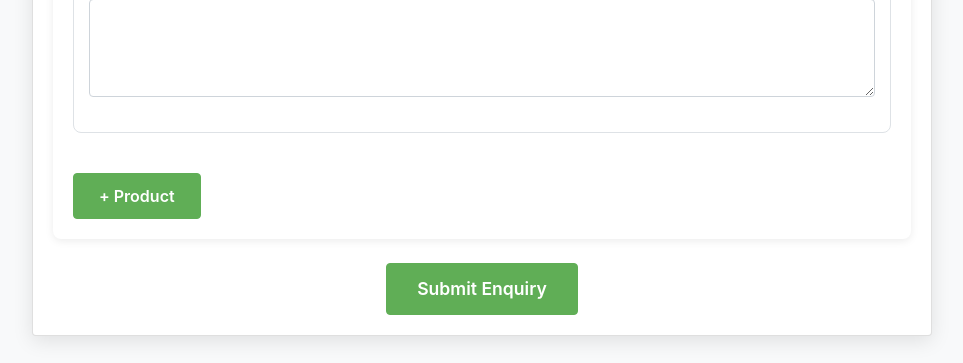
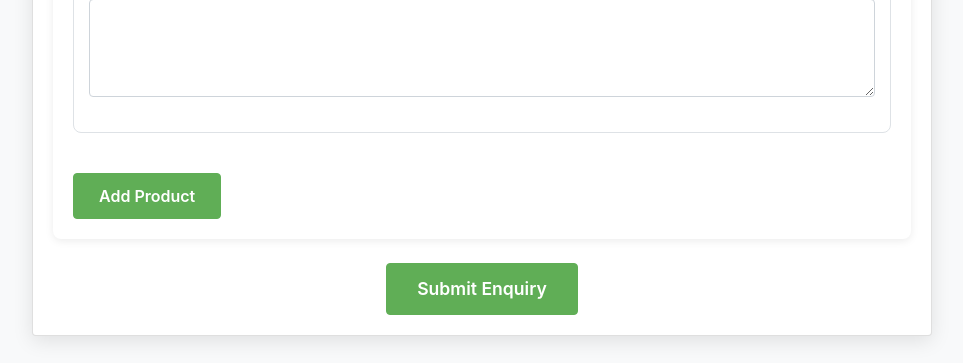
Before and after one commit to mukesh-v2/shelflife-enquiry, a Flask app: page /customer_form in a window 1280 px wide. Shown: the part 1814-2177 px from the top of the page, without its empty margins (158-1121 px from the left). Run offline with Flask 2, Linux system fonts and the light colour scheme; some libraries are stand-ins or nearby versions.

Commit message:
Update customer_form.html (Add product)

```diff
--- a/templates/customer_form.html
+++ b/templates/customer_form.html
@@ -354,7 +354,7 @@
                                 </div>
                             </div>
 
-                            <button type="button" class="btn btn-primary add-product" onclick="addProduct()">+ Product</button>
+                            <button type="button" class="btn btn-primary add-product" onclick="addProduct()">Add Product</button>
                         </div>
                     </div>
 
```
